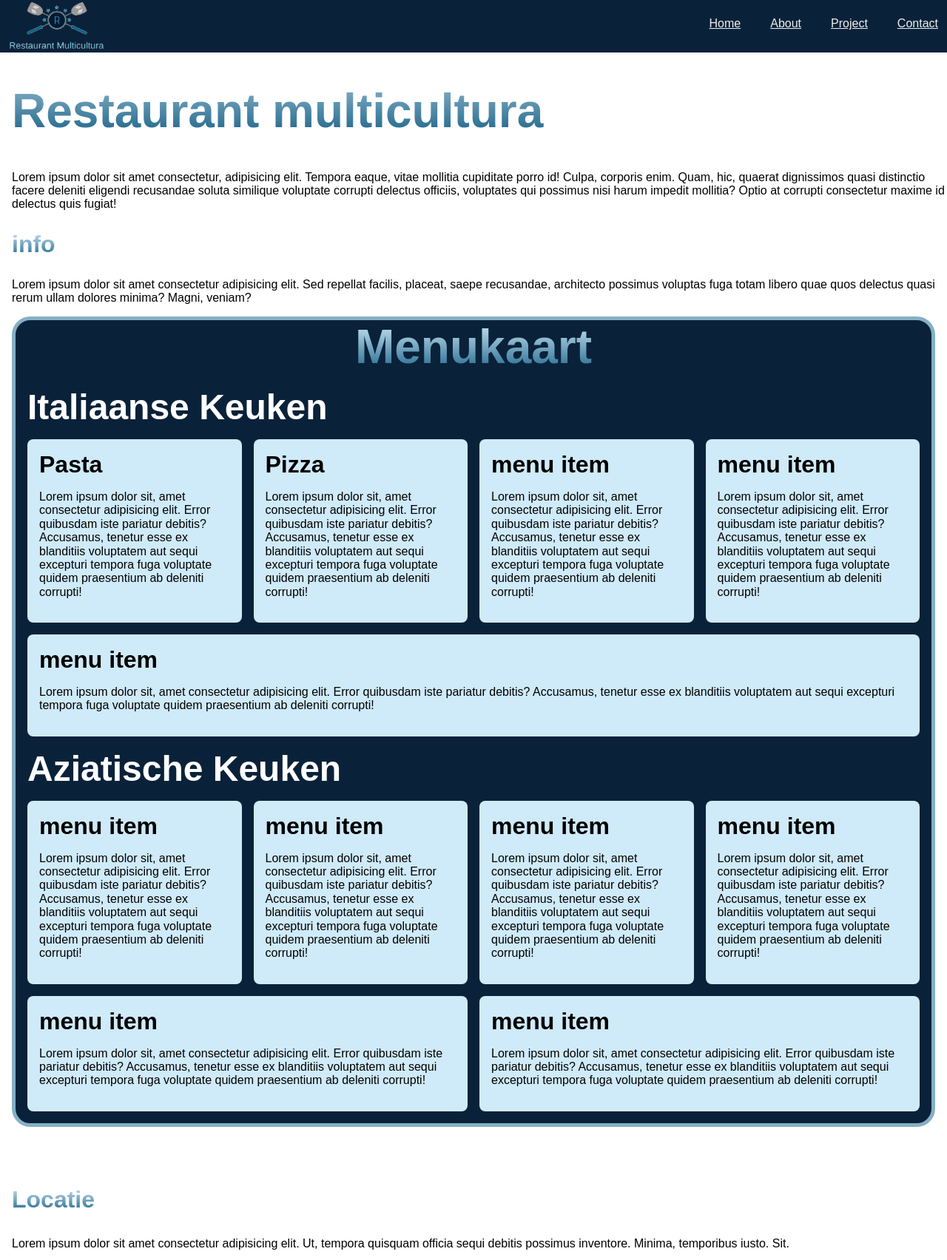
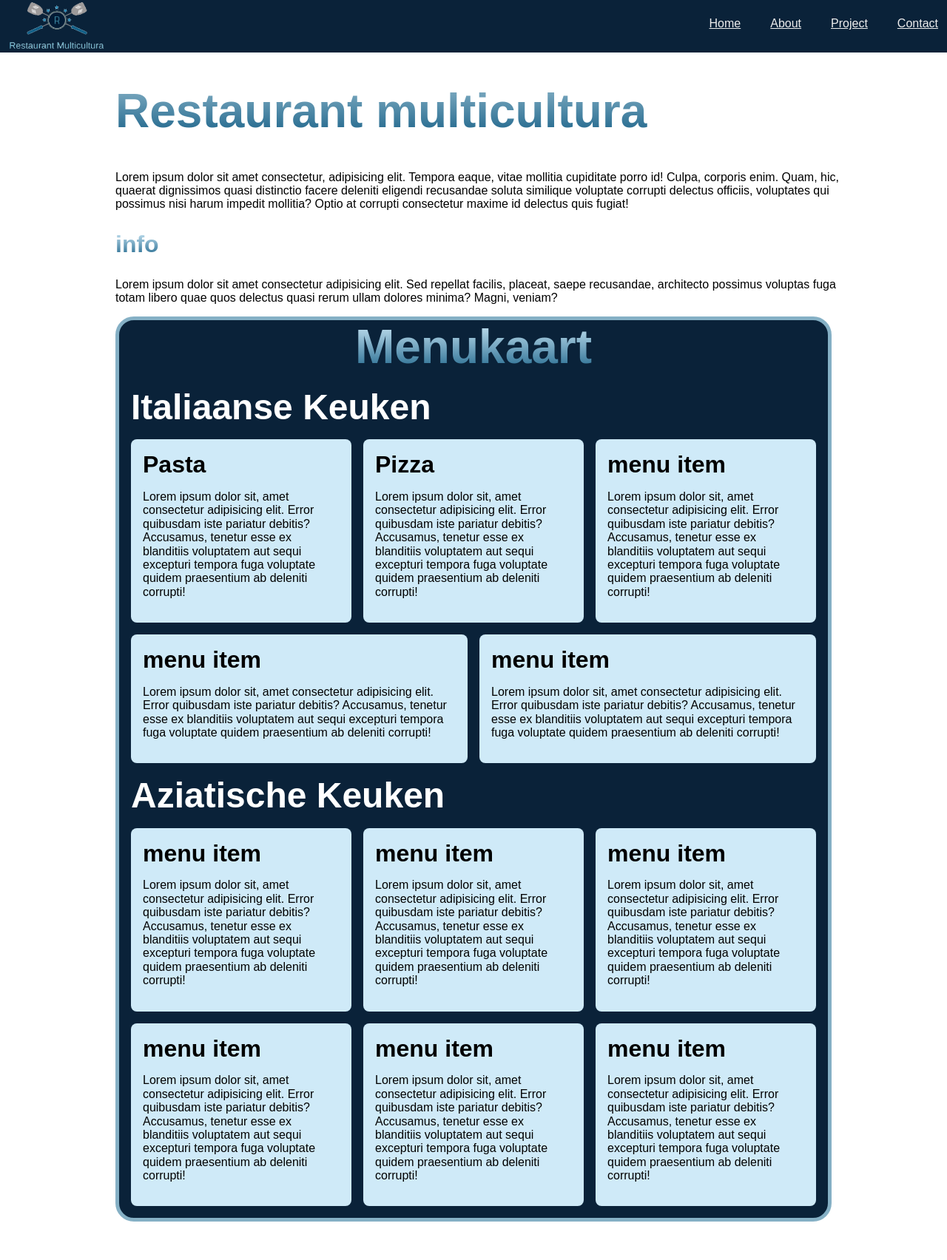
Before and after one commit to YannickMyxe/restaurant, a PHP site: page / in a window 1280 px wide. Shown: the top 1704 px of the page at 74% size. Run offline with PHP 8.4, Linux system fonts and the light colour scheme.

Commit message:
max width + var added'

```diff
--- a/css/main.css
+++ b/css/main.css
@@ -3,6 +3,12 @@
 header{
     top: 0;
     position: sticky;
+}
+
+main
+{
+    margin: 0 auto;
+    max-width: 1000px;
 }
 
 body
--- a/css/vars.css
+++ b/css/vars.css
@@ -1,5 +1,7 @@
 :root
 {
+    --width: 1000px;
+
 
     --cl-primary-100: #cfeaf8;
     --cl-primary-200: #85b0c5;
```
